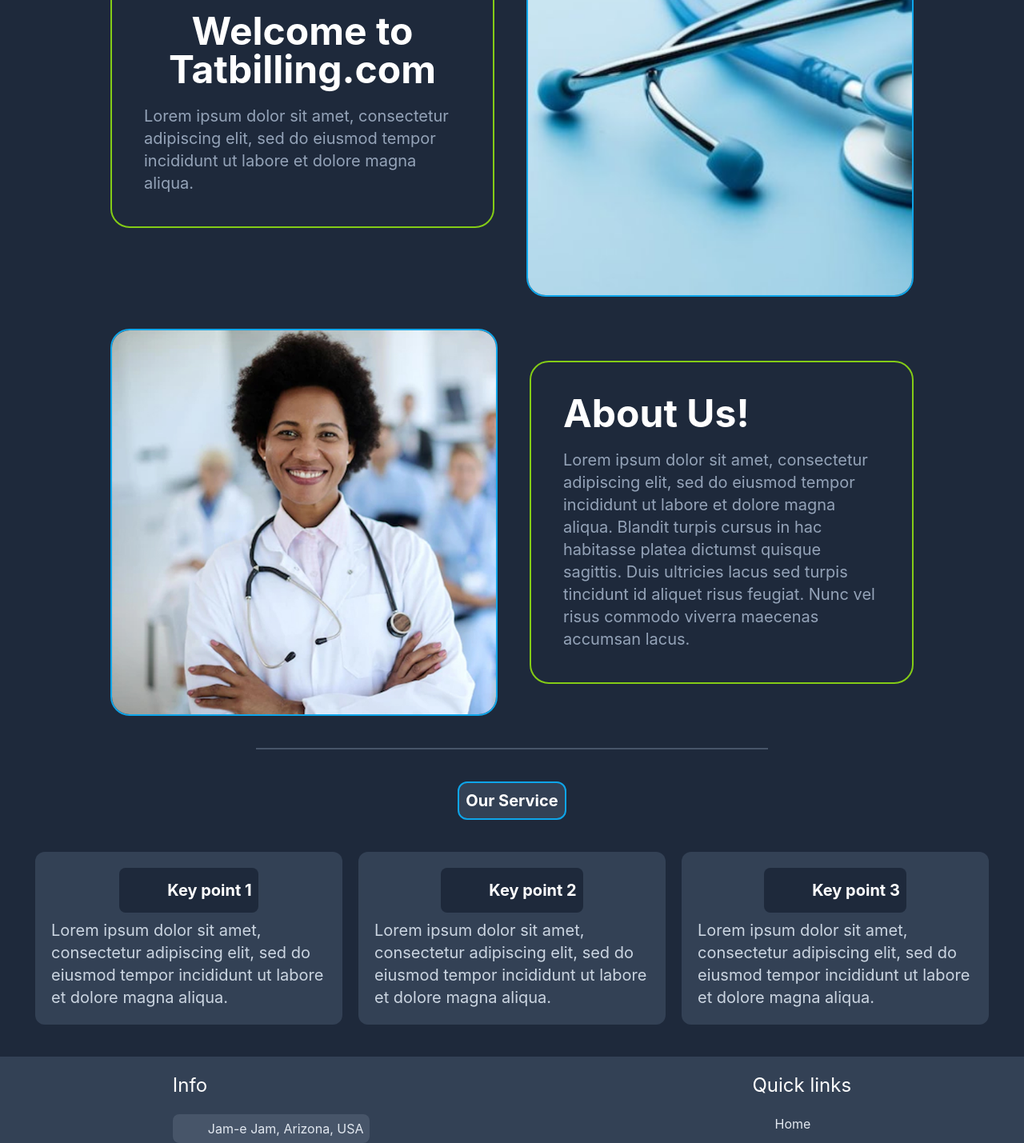
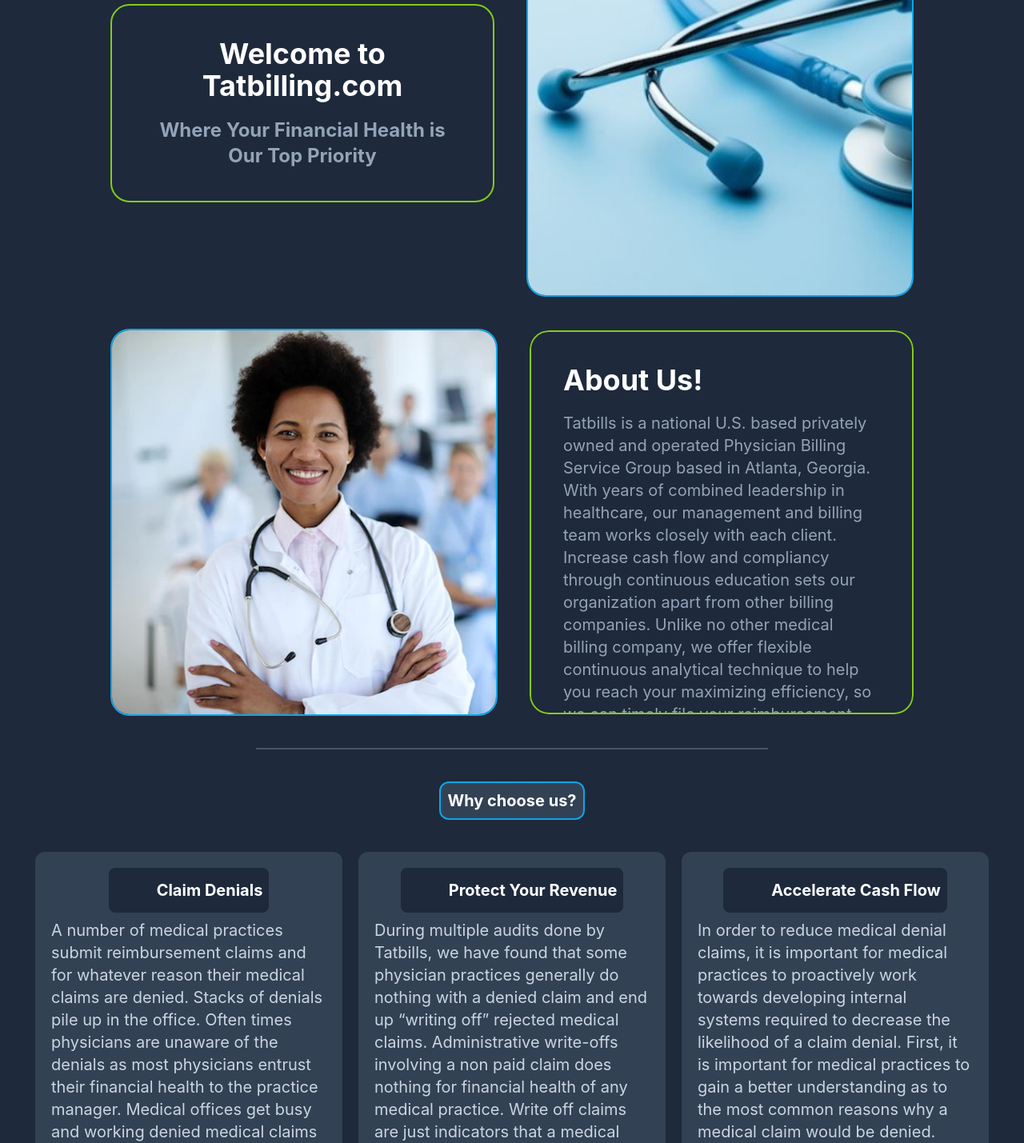
Before and after one commit to WerdoxDev/tat-consulting, a Svelte app: page / in a window 1280 px wide. Shown: the part 340-1769 px from the top of the page at 80% size. Built offline with nearby package versions, Linux system fonts and the light colour scheme; some icons are missing.

Commit message:
Added actual content

```diff
--- a/src/app.css
+++ b/src/app.css
@@ -16,3 +16,11 @@
   -moz-osx-font-smoothing: grayscale;
   -webkit-text-size-adjust: 100%;
 }
+
+.scrollbar::-webkit-scrollbar {
+  @apply w-2;
+}
+
+.scrollbar::-webkit-scrollbar-thumb {
+  @apply bg-slate-500 rounded-full;
+}
--- a/src/pages/Home.svelte
+++ b/src/pages/Home.svelte
@@ -1,6 +1,6 @@
 <script lang="ts">
   import { Icon } from "@steeze-ui/svelte-icon";
-  import { MapPin, Clock, Phone, ChevronRight, Beaker } from "@steeze-ui/heroicons";
+  import { MapPin, Clock, Phone, ChevronRight, Beaker, ShieldCheck, Banknotes, ExclamationCircle, AtSymbol } from "@steeze-ui/heroicons";
   import { Twitter, Facebook, Linkedin, Instagram } from "@steeze-ui/remix-icons";
 </script>
 
@@ -20,8 +20,8 @@
   <div class="flex flex-col sm:flex-row justify-center items-center gap-x-10 gap-y-3 scroll-my-20" id="home">
     <div class="sm:w-[30rem] sm:h-[30rem] w-72 flex justify-center items-center">
       <div class="border-2 border-lime-500 rounded-3xl sm:p-10 p-5">
-        <p class="font-bold sm:text-5xl text-4xl text-center text-white sm:mb-5 mb-2">Welcome to Tatbilling.com</p>
-        <p class="text-xl text-slate-400 text-center sm:text-left">Lorem ipsum dolor sit amet, consectetur adipiscing elit, sed do eiusmod tempor incididunt ut labore et dolore magna aliqua.</p>
+        <p class="font-bold sm:text-4xl text-4xl text-center text-white sm:mb-5 mb-2">Welcome to Tatbilling.com</p>
+        <p class="text-2xl text-slate-400 text-center font-bold">Where Your Financial Health is Our Top Priority</p>
       </div>
     </div>
     <div class="border-2 border-sky-500 overflow-hidden rounded-3xl h-max">
@@ -29,12 +29,19 @@
     </div>
   </div>
   <div class="flex flex-col sm:flex-row-reverse justify-center items-center gap-x-10 gap-y-3 scroll-my-20" id="about">
-    <div class="sm:w-[30rem] sm:h-[30rem] w-72 flex justify-center items-center">
-      <div class="border-2 border-lime-500 rounded-3xl sm:p-10 p-5">
-        <p class="font-bold sm:text-5xl text-4xl text-center sm:text-left text-white sm:mb-5 mb-2">About Us!</p>
-        <p class="text-xl text-slate-400 text-center sm:text-left">
-          Lorem ipsum dolor sit amet, consectetur adipiscing elit, sed do eiusmod tempor incididunt ut labore et dolore magna aliqua. Blandit turpis cursus in hac habitasse platea dictumst quisque sagittis. Duis ultricies lacus sed turpis tincidunt id aliquet risus feugiat. Nunc vel risus commodo
-          viverra maecenas accumsan lacus.
+    <div class="sm:w-[30rem] sm:h-[30rem] w-72 flex justify-center items-center overflow-hidden rounded-3xl">
+      <div class="rounded-3xl sm:p-10 p-5 border-2 border-lime-500 overflow-auto max-h-[480px] scrollbar">
+        <p class="font-bold sm:text-4xl text-4xl text-center sm:text-left text-white sm:mb-5 mb-2">About Us!</p>
+        <p class="text-xl text-slate-400 text-center sm:text-left ">
+          Tatbills is a national U.S. based privately owned and operated Physician Billing Service Group based in Atlanta, Georgia. With years of combined leadership in healthcare, our management and billing team works closely with each client. Increase cash flow and compliancy through continuous
+          education sets our organization apart from other billing companies. Unlike no other medical billing company, we offer flexible continuous analytical technique to help you reach your maximizing efficiency, so we can timely file your reimbursement claims. We realized the ever-changing
+          complex hurdles to the healthcare landscapes creates much uncertainty for many medical practices and health care organizations. At Tatbills, we tailor our medical billing services based on your organizational needs. Clients have open access to our billing team so claims are timely
+          processed and you get paid for medical services rendered. Many physicians’ practices, personal injury attorneys, worker’s compensation networks and hospitalists throughout the United States make it a point to depend on us. Our goal is to increase your overall financial health, audit and
+          educate our healthcare partners so to optimize payment of medical services performed and rendered. Coding compliantly through communication and education surpasses all other medical billing companies. Let us show you how we can complement your medical practice and help you increase cash
+          flow and efficiency. As an extension to physician practices the role of a qualified medical billing and coder can be the lifeline to a medical practice. Medical billing codes tell the story of a patient’s encounter with a medical provider and summarize a treatment plan. If physicians do
+          not properly code a face-toface encounter with a patient, this slight error can cost a medical practice thousands of dollars each month. Loss of revenue can be detrimental to a thriving medical practice and could also restrict a patient from qualifying from ancillary services they may need
+          and qualify for. Tatbills offers a comprehensive solution helping medical practices optimize their financial health with complete transparency. We offered tailored support options allowing clients to select the level of involvement as a healthcare partner. Often physicians are bogged down
+          with the daily
         </p>
       </div>
     </div>
@@ -43,28 +50,46 @@
     </div>
   </div>
   <div class="h-0.5 w-1/2 bg-slate-600" />
-  <div class="border-2 border-sky-500 text bg-slate-700 text-white font-bold p-2 text-xl rounded-xl" id="service">Our Service</div>
+  <div class="border-2 border-sky-500 text bg-slate-700 text-white font-bold p-2 text-xl rounded-xl" id="service">Why choose us?</div>
   <div class="flex flex-wrap justify-center items-center w-full gap-x-5 gap-y-3 sm:gap-y-5">
     <div class="bg-slate-700 p-5 rounded-xl flex flex-col justify-center items-center gap-y-2 sm:max-w-sm max-w-xs">
       <div class="bg-slate-800 rounded-lg p-2 w-max flex justify-center items-center gap-x-3">
-        <Icon src={Beaker} theme="solid" class="text-sky-500 w-10 h-10" />
-        <p class="text-white font-bold text-xl">Key point 1</p>
+        <Icon src={ExclamationCircle} theme="solid" class="text-sky-500 w-10 h-10" />
+        <p class="text-white font-bold text-xl">Claim Denials</p>
       </div>
-      <p class="text-slate-300 text-xl text-center sm:text-left">Lorem ipsum dolor sit amet, consectetur adipiscing elit, sed do eiusmod tempor incididunt ut labore et dolore magna aliqua.</p>
+      <p class="text-slate-300 text-xl text-center sm:text-left max-h-80 overflow-y-scroll scrollbar">
+        A number of medical practices submit reimbursement claims and for whatever reason their medical claims are denied. Stacks of denials pile up in the office. Often times physicians are unaware of the denials as most physicians entrust their financial health to the practice manager. Medical
+        offices get busy and working denied medical claims often does not become a priority. Nothing is done with that encounter to correct any issues that the insurance company is claiming is preventing you from receiving payment from the insurance company. At Tatbills we want to make sure that
+        every claim that is submitted on your behalf is paid.
+      </p>
     </div>
     <div class="bg-slate-700 p-5 rounded-xl flex flex-col justify-center items-center gap-y-2 sm:max-w-sm max-w-xs">
       <div class="bg-slate-800 rounded-lg p-2 w-max flex justify-center items-center gap-x-3">
-        <Icon src={Beaker} theme="solid" class="text-sky-500 w-10 h-10" />
-        <p class="text-white font-bold text-xl">Key point 2</p>
+        <Icon src={ShieldCheck} theme="solid" class="text-sky-500 w-10 h-10" />
+        <p class="text-white font-bold text-xl">Protect Your Revenue</p>
       </div>
-      <p class="text-slate-300 text-xl text-center sm:text-left">Lorem ipsum dolor sit amet, consectetur adipiscing elit, sed do eiusmod tempor incididunt ut labore et dolore magna aliqua.</p>
+      <p class="text-slate-300 text-xl text-center sm:text-left max-h-80 overflow-y-scroll scrollbar">
+        During multiple audits done by Tatbills, we have found that some physician practices generally do nothing with a denied claim and end up “writing off” rejected medical claims. Administrative write-offs involving a non paid claim does nothing for financial health of any medical practice.
+        Write off claims are just indicators that a medical practice has room for systematic financial improvement and could benefit from revenue cycle management support. At Tatbills, we specialize in developing a comprehensive action plan correcting the claim denial management processes with a
+        solid prevention-focused strategy. With Tatbills, our experienced team makes sure that medical claims are timely filed to increase physician practice’s cash flow. The never ending mandated updates to the ICD-10-CM and classification systems can be difficult at times to interpret while
+        physicians are maintaining a busy medical practice. Often times insurance claims are not only complex, but unclear on how to interpret. Coding compliancy through education creates internal checks and balances as your medical billing partner. With the ever-changing rules in medical billing,
+        our expertise will be a great resource to relieving the headaches in your daily battle against the constantly updating process of billing. We offer assistance with billing, coding, and other common issues associated with medical billing. Allow our team to put your business on the path to
+        forgetting these stresses. We are passionate about doing our best to let physicians do what they went to medical school for years for instead of trying to grapple with an area far out of their own expertise. A fundamental aspect of finance is a dollar today is worth more than a dollar
+        tomorrow, and with us we will make sure that dollar is given back to you at the earliest possible day so you can utilize it in the way you see best. Insurance companies want to hold onto that money for as long as possible and make your claim as difficult as they can, oftentimes they can feel
+        like an opponent instead of just a third party you do business with
+      </p>
     </div>
     <div class="bg-slate-700 p-5 rounded-xl flex flex-col justify-center items-center gap-y-2 sm:max-w-sm max-w-xs">
       <div class="bg-slate-800 rounded-lg p-2 w-max flex justify-center items-center gap-x-3">
-        <Icon src={Beaker} theme="solid" class="text-sky-500 w-10 h-10" />
-        <p class="text-white font-bold text-xl">Key point 3</p>
+        <Icon src={Banknotes} theme="solid" class="text-sky-500 w-10 h-10" />
+        <p class="text-white font-bold text-xl">Accelerate Cash Flow</p>
       </div>
-      <p class="text-slate-300 text-xl text-center sm:text-left">Lorem ipsum dolor sit amet, consectetur adipiscing elit, sed do eiusmod tempor incididunt ut labore et dolore magna aliqua.</p>
+      <p class="text-slate-300 text-xl text-center sm:text-left max-h-80 overflow-y-scroll scrollbar">
+        In order to reduce medical denial claims, it is important for medical practices to proactively work towards developing internal systems required to decrease the likelihood of a claim denial. First, it is important for medical practices to gain a better understanding as to the most common
+        reasons why a medical claim would be denied. Understanding the most common reasons for a denial and developing internal safeguards and protocols within the billing process can help identify foreseen problems prior to medical services rendered. At Tatbills, we offer a comprehensive approach
+        to EDUCATE. COMMUNICATE. DELIVER.services for physicians of all specialties. Whether you are a single group provider or in a large physician group, we offer either one-on-one training with practice physicians and staff or for the entire group to be more efficient in their day to day
+        administrative tasks. Our audits are offered in hourly increments. Through detailed chart audits and due diligence, our team members can help you identify areas of opportunities and make recommendations for improvements to coding, documentation and process improvement.
+      </p>
     </div>
   </div>
   <div class="bg-slate-700 w-full p-5 flex flex-col justify-center items-center">
@@ -73,15 +98,19 @@
         <p class="text-2xl text-white mb-3">Info</p>
         <div class="flex justify-center items-center gap-x-2 bg-slate-600 rounded-lg py-1 px-2 shadow-sm">
           <Icon src={MapPin} theme="solid" class="text-sky-400 w-7 h-7" />
-          <p class="text-slate-200">Jam-e Jam, Arizona, USA</p>
+          <p class="text-slate-200">Georgia USA</p>
         </div>
         <div class="flex justify-center items-center gap-x-2 bg-slate-600 rounded-lg py-1 px-2 shadow-sm">
           <Icon src={Clock} theme="solid" class="text-sky-400 w-7 h-7" />
-          <p class="text-slate-200">Sat - Tue: 09.00 AM - 05.00 PM</p>
+          <p class="text-slate-200">Mon - Sat 08:00 AM - 08:00 PM EST</p>
         </div>
         <div class="flex justify-center items-center gap-x-2 bg-slate-600 rounded-lg py-1 px-2 shadow-sm">
           <Icon src={Phone} theme="solid" class="text-sky-400 w-7 h-7" />
-          <p class="text-slate-200">+98 123 456 7890</p>
+          <p class="text-slate-200">+1 3522813949</p>
+        </div>
+        <div class="flex justify-center items-center gap-x-2 bg-slate-600 rounded-lg py-1 px-2 shadow-sm">
+          <Icon src={AtSymbol} theme="solid" class="text-sky-400 w-7 h-7" />
+          <a href="mailto:btat@tatbills.com" class="text-slate-200 underline">btat@tatbills.com</a>
         </div>
         <div class="flex justify-center items-center gap-x-3">
           <div class="bg-slate-600 p-1 rounded-lg shadow-sm">
```
